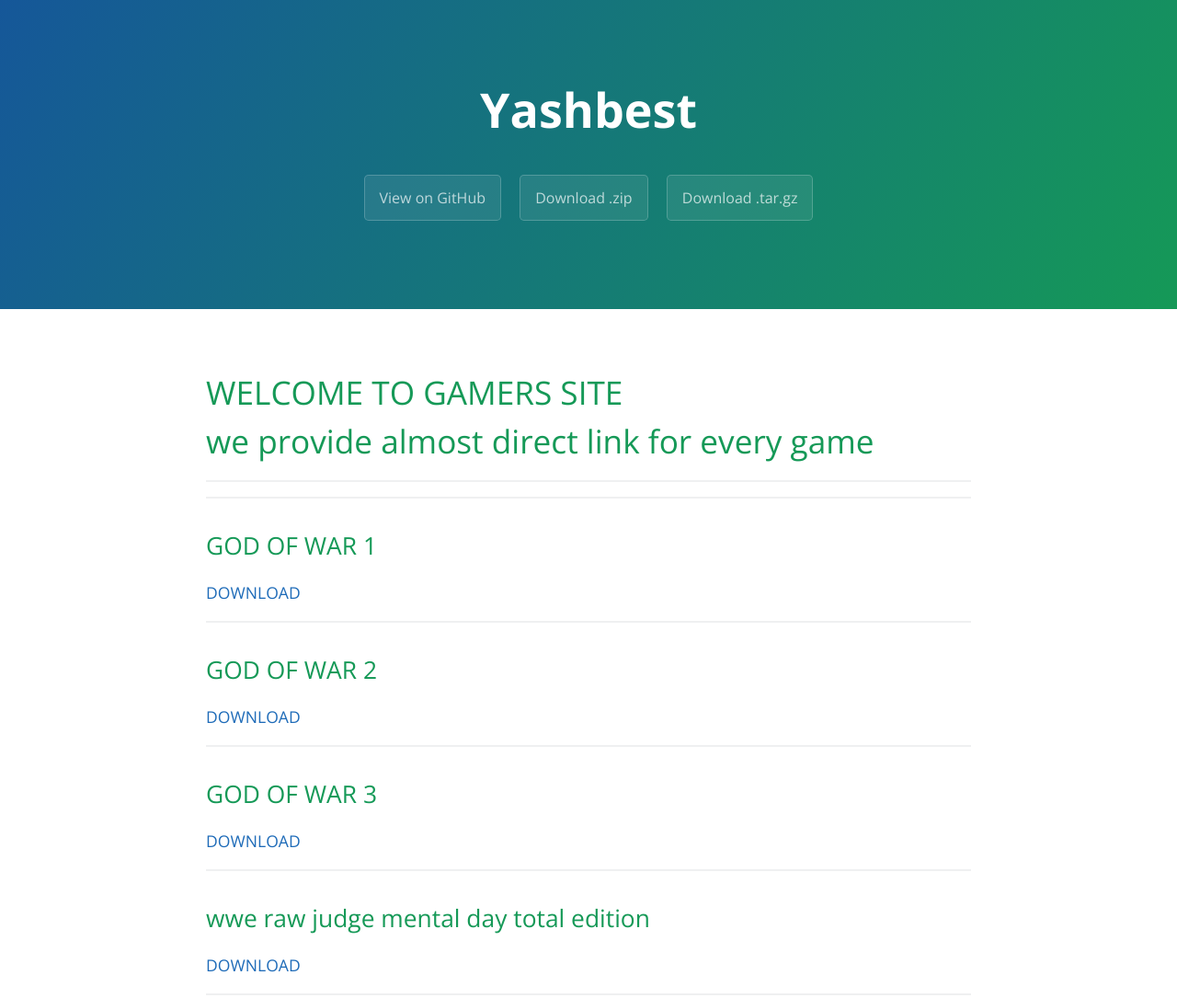
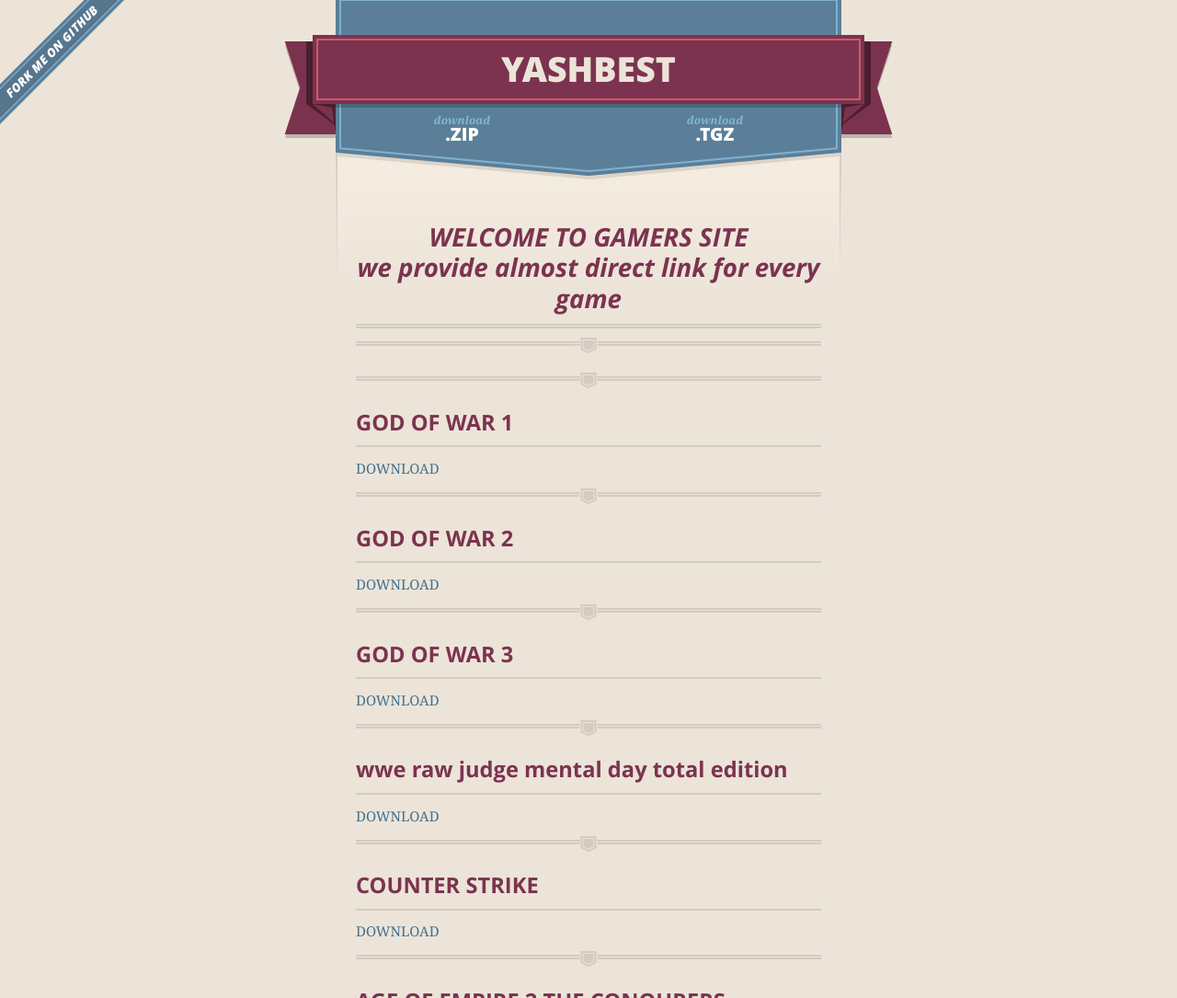
Before and after one commit to yashgupta24/yashbest, a plain HTML site: page index.html in a window 1280 px wide. Shown: the top 1085 px of the page at 92% size. Drawn offline with nearby package versions, Linux system fonts and the light colour scheme.

Commit message:
Create gh-pages branch via GitHub

```diff
--- a/index.html
+++ b/index.html
@@ -1,25 +1,52 @@
 <!DOCTYPE html>
-<html lang="en-us">
+<html>
   <head>
-    <meta charset="UTF-8">
+    <meta charset='utf-8'>
+    <meta http-equiv="X-UA-Compatible" content="chrome=1">
+    <meta name="viewport" content="width=640">
+
+    <link rel="stylesheet" href="stylesheets/core.css" media="screen">
+    <link rel="stylesheet" href="stylesheets/mobile.css" media="handheld, only screen and (max-device-width:640px)">
+    <link rel="stylesheet" href="stylesheets/github-light.css">
+
+    <script type="text/javascript" src="javascripts/modernizr.js"></script>
+    <script type="text/javascript" src="https://ajax.googleapis.com/ajax/libs/jquery/1.7.1/jquery.min.js"></script>
+    <script type="text/javascript" src="javascripts/headsmart.min.js"></script>
+    <script type="text/javascript">
+      $(document).ready(function () {
+        $('#main_content').headsmart()
+      })
+    </script>
     <title>Yashbest by yashgupta24</title>
-    <meta name="viewport" content="width=device-width, initial-scale=1">
-    <link rel="stylesheet" type="text/css" href="stylesheets/normalize.css" media="screen">
-    <link href='https://fonts.googleapis.com/css?family=Open+Sans:400,700' rel='stylesheet' type='text/css'>
-    <link rel="stylesheet" type="text/css" href="stylesheets/stylesheet.css" media="screen">
-    <link rel="stylesheet" type="text/css" href="stylesheets/github-light.css" media="screen">
   </head>
+
   <body>
-    <section class="page-header">
-      <h1 class="project-name">Yashbest</h1>
-      <h2 class="project-tagline"></h2>
-      <a href="https://github.com/yashgupta24/yashbest" class="btn">View on GitHub</a>
-      <a href="https://github.com/yashgupta24/yashbest/zipball/master" class="btn">Download .zip</a>
-      <a href="https://github.com/yashgupta24/yashbest/tarball/master" class="btn">Download .tar.gz</a>
-    </section>
+    <a id="forkme_banner" href="https://github.com/yashgupta24/yashbest">View on GitHub</a>
+    <div class="shell">
 
-    <section class="main-content">
-      <p>
+      <header>
+        <span class="ribbon-outer">
+          <span class="ribbon-inner">
+            <h1>Yashbest</h1>
+            <h2></h2>
+          </span>
+          <span class="left-tail"></span>
+          <span class="right-tail"></span>
+        </span>
+      </header>
+
+      <section id="downloads">
+        <span class="inner">
+          <a href="https://github.com/yashgupta24/yashbest/zipball/master" class="zip"><em>download</em> .ZIP</a><a href="https://github.com/yashgupta24/yashbest/tarball/master" class="tgz"><em>download</em> .TGZ</a>
+        </span>
+      </section>
+
+
+      <span class="banner-fix"></span>
+
+
+      <section id="main_content">
+        <p>
 </p>
 
 <h1>
@@ -116,14 +143,21 @@
 
 <p></p>ABOUT ME<br>I AM STUDENT OF GRADE 8 STUDYING IS DPS AGRA .I LIKE INFORMATION TECHNOLOGY MOST<br>I WOULD LIKE TO BE SOFTWARE ENGINEER WHEN I WILL GROW UP<br><img src="https://scontent.xx.fbcdn.net/hphotos-xpa1/v/t1.0-9/10471368_1463208243934365_6706505755194580797_n.jpg?oh=d382b42b3c26b6e633c1c1982cdd455d&amp;oe=56E1FE8B" alt="">
 <br>contact me at <a href="mailto:yashgu24@Gmail.com">yashgu24@Gmail.com</a>
+      </section>
 
-      <footer class="site-footer">
-        <span class="site-footer-owner"><a href="https://github.com/yashgupta24/yashbest">Yashbest</a> is maintained by <a href="https://github.com/yashgupta24">yashgupta24</a>.</span>
-
-        <span class="site-footer-credits">This page was generated by <a href="https://pages.github.com">GitHub Pages</a> using the <a href="https://github.com/jasonlong/cayman-theme">Cayman theme</a> by <a href="https://twitter.com/jasonlong">Jason Long</a>.</span>
+      <footer>
+        <span class="ribbon-outer">
+          <span class="ribbon-inner">
+            <p>this project by <a href="https://github.com/yashgupta24">yashgupta24</a> can be found on <a href="https://github.com/yashgupta24/yashbest">GitHub</a></p>
+          </span>
+          <span class="left-tail"></span>
+          <span class="right-tail"></span>
+        </span>
+        <p>Generated with <a href="https://pages.github.com">GitHub Pages</a> using Merlot</p>
+        <span class="octocat"></span>
       </footer>
 
-    </section>
+    </div>
 
 
   </body>
```
